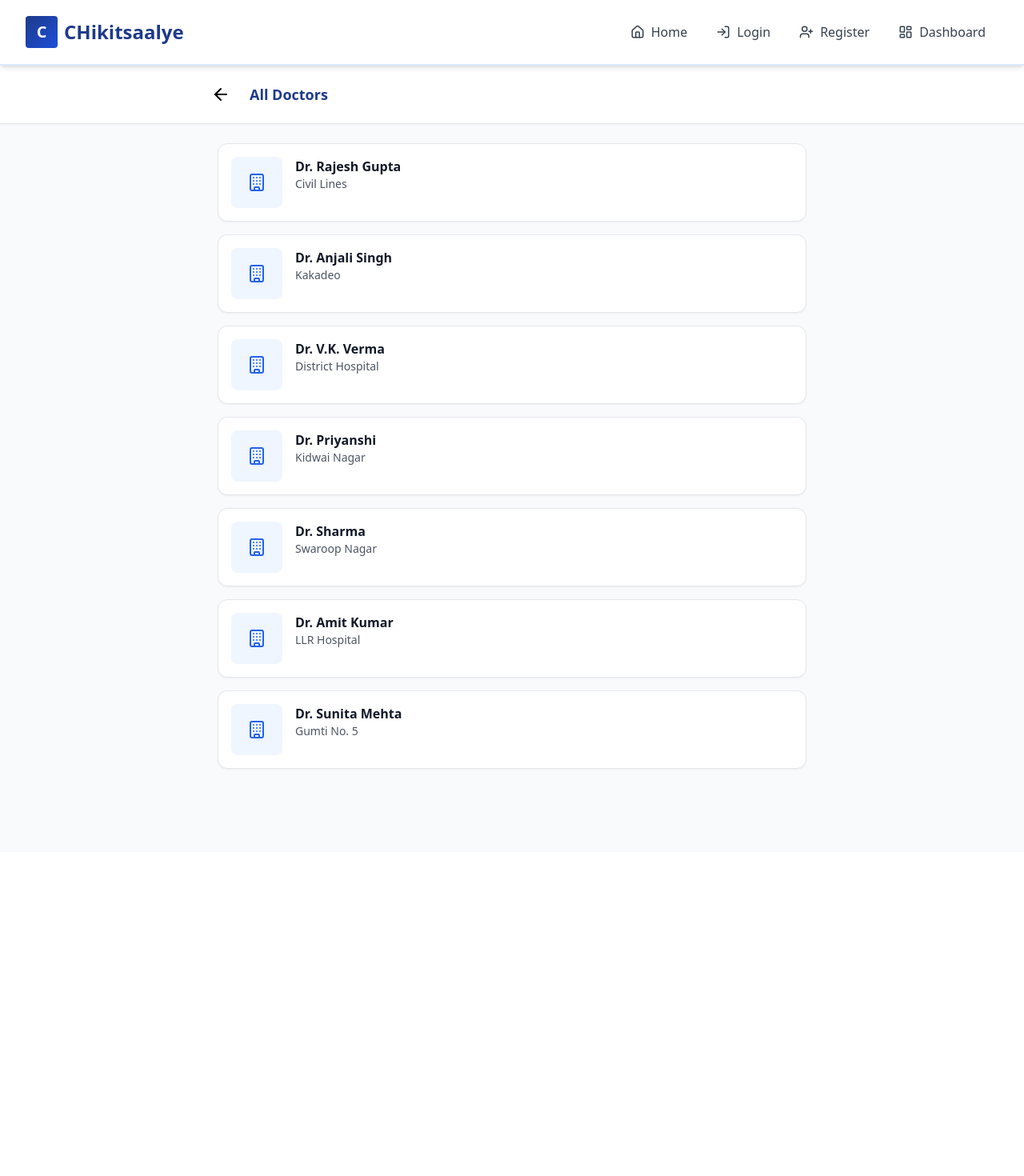
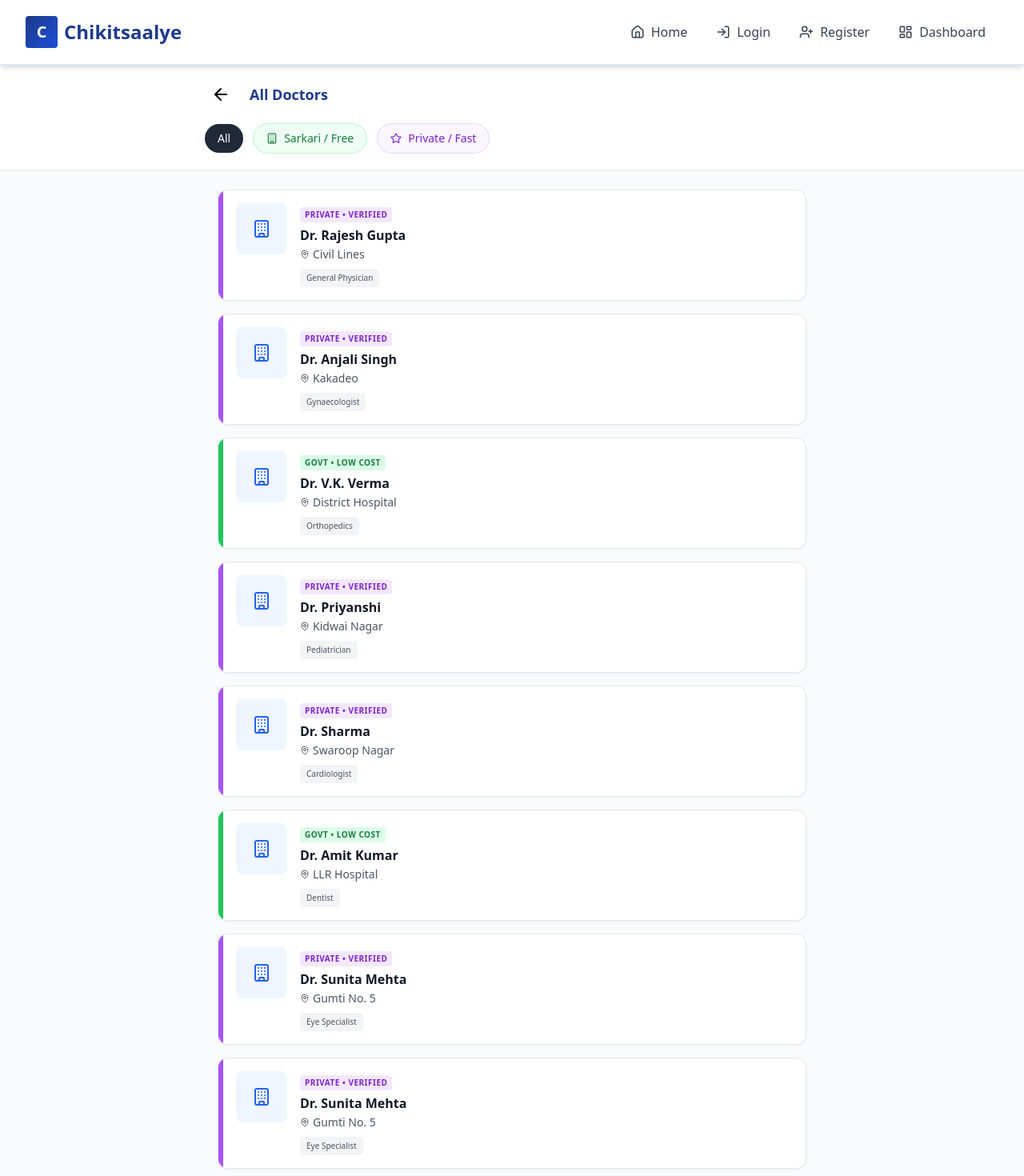
Before and after one commit to sankalplele/chikitsaalye-frontend, a React (Vite) app: page /search in a window 1280 px wide. Shown: the top 1470 px of the page at 80% size. Before the commit the page ends 1065 px from the top, so only its background shows below. Built offline with nearby package versions, Linux system fonts and the light colour scheme.

Commit message:
added dummy data

```diff
--- a/src/components/Navbar.jsx
+++ b/src/components/Navbar.jsx
@@ -28,7 +28,7 @@ function Navbar() {
               <span className="text-white font-bold text-xl">C</span>
             </div>
             <span className="text-xl sm:text-2xl font-bold text-blue-900">
-              CHikitsaalye
+              Chikitsaalye
             </span>
           </Link>
 
--- a/src/pages/SearchResultsPage.jsx
+++ b/src/pages/SearchResultsPage.jsx
@@ -13,6 +13,9 @@ import {
   Home,
   CheckCircle,
   ChevronRight,
+  Activity,
+  Zap,
+  Droplet,
 } from "lucide-react";
 
 // --- MOCK DATA ---
@@ -46,30 +49,60 @@ const LABS_DATA = [
 
 const HOSPITAL_DATA = [
   {
-    id: "kgmu", // KGMU ID
-    name: "King George's Medical University (KGMU)",
+    id: "kgmu",
+    name: "KGMU Lucknow",
     type: "govt",
-    specialties: ["General", "Ortho", "ENT", "Cardio", "Pediatrics"],
+    specialties: ["General", "Ortho", "ENT", "Cardio", "Pediatrics", "Gynae"],
     location: "Chowk, Lucknow",
-    distance: "85 km from Kanpur",
+    distance: "85 km",
     rating: 4.8,
     fees: 50,
     queueStatus: "High",
     nextSlot: "OPD: 9 AM - 2 PM",
     facilities: ["Trauma Center", "Emergency", "Blood Bank", "Forensic"],
+    image: "bg-blue-100",
   },
   {
     id: "h2",
     name: "Regency Hospital",
     type: "private",
-    specialties: ["Cardio", "Neuro"],
+    specialties: ["Cardio", "Neuro", "Multi-Speciality"],
     location: "Sarvodaya Nagar",
     distance: "3.5 km",
     rating: 4.6,
     fees: 600,
     queueStatus: "Low",
     nextSlot: "24 Hours",
-    facilities: ["ICU", "MRI"],
+    facilities: ["ICU", "MRI", "Pvt Ward", "Pharmacy"],
+    image: "bg-purple-100",
+  },
+  {
+    id: "h1",
+    name: "Ursula Hospital",
+    type: "govt",
+    specialties: ["General", "Eye", "Ortho"],
+    location: "Parade, Kanpur",
+    distance: "2.1 km",
+    rating: 4.0,
+    fees: 5,
+    queueStatus: "High",
+    nextSlot: "OPD: 8 AM - 2 PM",
+    facilities: ["X-Ray", "Emergency"],
+    image: "bg-green-100",
+  },
+  {
+    id: "h4",
+    name: "Cardiology Institute (LPS)",
+    type: "govt",
+    specialties: ["Cardio", "Heart Surgery", "CTVS"],
+    location: "Swaroop Nagar",
+    distance: "3.0 km",
+    rating: 4.5,
+    fees: 0,
+    queueStatus: "Moderate",
+    nextSlot: "OPD: 9 AM - 1 PM",
+    facilities: ["Cath Lab", "ICU", "ECG"],
+    image: "bg-green-100",
   },
 ];
 
@@ -117,7 +150,7 @@ const DOCTOR_DATA = [
     rating: 4.8,
     fees: 400,
     nextSlot: "Today, 5:00 PM",
-  }, // Matches 'baby'
+  },
   {
     id: 5,
     name: "Dr. Sharma",
@@ -128,7 +161,7 @@ const DOCTOR_DATA = [
     rating: 4.7,
     fees: 800,
     nextSlot: "Tomorrow, 11:00 AM",
-  }, // Matches 'heart'
+  },
   {
     id: 6,
     name: "Dr. Amit Kumar",
@@ -151,16 +184,40 @@ const DOCTOR_DATA = [
     fees: 300,
     nextSlot: "Today, 7:00 PM",
   },
+  {
+    id: 8,
+    name: "Dr. Sunita Mehta",
+    type: "private",
+    category: "Eye Specialist",
+    location: "Gumti No. 5",
+    distance: "2.8 km",
+    rating: 4.6,
+    fees: 300,
+    nextSlot: "Today, 7:00 PM",
+  },
+  {
+    id: 9,
+    name: "Dr. Sunita Mehta",
+    type: "govt",
+    category: "Eye Specialist",
+    location: "Gumti No. 5",
+    distance: "2.8 km",
+    rating: 4.6,
+    fees: 300,
+    nextSlot: "Today, 7:00 PM",
+  },
 ];
 
 export default function SearchResultsPage() {
   const [searchParams] = useSearchParams();
   const navigate = useNavigate();
   const [filterType, setFilterType] = useState("all");
+  const [sortBy, setSortBy] = useState("distance");
+  const [showHomeCollectionOnly, setShowHomeCollectionOnly] = useState(false);
 
   const query = searchParams.get("q") || "";
   const type = searchParams.get("type") || "doctors";
-  const categoryParam = searchParams.get("category"); // FIX: Read category from URL
+  const categoryParam = searchParams.get("category");
 
   let activeData =
     type === "hospitals"
@@ -170,33 +227,45 @@ export default function SearchResultsPage() {
       : DOCTOR_DATA;
 
   // --- FILTERING LOGIC ---
-  const filteredResults = activeData.filter((item) => {
-    // 1. Tag/Category Filter (e.g. Heart, Baby)
+  const getTestPrice = (lab) => {
+    if (!query) return 0;
+    const searchStr = query.toLowerCase();
+    const test = lab.tests?.find((t) => {
+      const testName = t.name.toLowerCase();
+      return testName.includes(searchStr) || searchStr.includes(testName);
+    });
+    return test ? test.price : 0;
+  };
+
+  const filteredResults = activeData
+    .filter((item) => {
+      // 1. Tag/Category Filter
       if (categoryParam) {
         const cat = categoryParam.toLowerCase();
-      // Map tags to actual data keywords
         const keywords = item.specialties || [item.category];
-      const normalizedKeywords = keywords.map((k) => k.toLowerCase()).join(" ");
+        const normalizedKeywords = keywords
+          .map((k) => k.toLowerCase())
+          .join(" ");
 
         const tagMap = {
           cardio: "cardio",
           heart: "cardio",
-        baby: "pediatrics",
+          baby: "pediatric", // pediatrician matches
           gynae: "gynaecologist",
           ortho: "orthopedics",
-        eye: "ophthalmologist",
+          eye: "eye",
           dental: "dentist",
+          general: "general",
         };
 
         const targetKeyword = tagMap[cat] || cat;
         if (!normalizedKeywords.includes(targetKeyword)) return false;
       }
 
-    // 2. Text Search Filter
+      // 2. Text Search
       if (query) {
         const lowerQ = query.toLowerCase();
         const nameMatch = item.name.toLowerCase().includes(lowerQ);
-      // For labs: also match if they have the test
         const testMatch =
           type === "labs" &&
           item.tests?.some((t) => t.name.toLowerCase().includes(lowerQ));
@@ -204,16 +273,28 @@ export default function SearchResultsPage() {
         if (!nameMatch && !testMatch) return false;
       }
 
-    // 3. Type Filter (Govt/Pvt)
+      // 3. Type Filter
       if (type !== "labs" && filterType !== "all" && item.type !== filterType)
         return false;
 
+      // 4. Lab Filters
+      if (type === "labs") {
+        if (showHomeCollectionOnly && !item.homeCollection) return false;
+        if (query && getTestPrice(item) === 0) return false; // Hide labs that don't have the test if searching for test
+      }
+
       return true;
+    })
+    .sort((a, b) => {
+      if (type === "labs" && sortBy === "priceLow") {
+        return getTestPrice(a) - getTestPrice(b);
+      }
+      return 0;
     });
 
   return (
     <div className="min-h-screen bg-gray-50 pb-20">
-      {/* Header (Simplified for brevity) */}
+      {/* Header */}
       <div className="bg-white sticky top-0 z-10 shadow-sm border-b border-gray-200 px-4 py-4">
         <div className="flex items-center space-x-4 max-w-3xl mx-auto">
           <button
@@ -230,6 +311,75 @@ export default function SearchResultsPage() {
             </h1>
           </div>
         </div>
+
+        {/* --- RESTORED FILTER TOGGLES --- */}
+        <div className="max-w-3xl mx-auto mt-4 flex items-center space-x-3 overflow-x-auto pb-1 hide-scrollbar">
+          {type === "labs" ? (
+            // Lab Filters
+            <>
+              <div className="flex items-center space-x-2 bg-gray-100 rounded-full px-3 py-1.5 border border-gray-200">
+                <ArrowUpDown size={14} className="text-gray-500" />
+                <select
+                  value={sortBy}
+                  onChange={(e) => setSortBy(e.target.value)}
+                  className="bg-transparent text-sm font-medium text-gray-700 focus:outline-none cursor-pointer"
+                >
+                  <option value="distance">Nearest First</option>
+                  <option value="priceLow">Price: Low to High</option>
+                </select>
+              </div>
+              <button
+                onClick={() =>
+                  setShowHomeCollectionOnly(!showHomeCollectionOnly)
+                }
+                className={`px-4 py-1.5 rounded-full text-sm font-medium flex items-center space-x-2 transition-colors ${
+                  showHomeCollectionOnly
+                    ? "bg-blue-600 text-white"
+                    : "bg-white border border-gray-300 text-gray-700"
+                }`}
+              >
+                <Home size={14} />
+                <span>Home Collection</span>
+              </button>
+            </>
+          ) : (
+            // Doctor/Hospital Filters (Govt/Private)
+            <>
+              <button
+                onClick={() => setFilterType("all")}
+                className={`px-4 py-2 rounded-full text-sm font-medium whitespace-nowrap transition-colors ${
+                  filterType === "all"
+                    ? "bg-gray-800 text-white"
+                    : "bg-gray-100 text-gray-700"
+                }`}
+              >
+                All
+              </button>
+              <button
+                onClick={() => setFilterType("govt")}
+                className={`px-4 py-2 rounded-full text-sm font-medium whitespace-nowrap flex items-center space-x-2 transition-colors ${
+                  filterType === "govt"
+                    ? "bg-green-600 text-white"
+                    : "bg-green-50 text-green-700 border border-green-200"
+                }`}
+              >
+                <Building size={14} />
+                <span>Sarkari / Free</span>
+              </button>
+              <button
+                onClick={() => setFilterType("private")}
+                className={`px-4 py-2 rounded-full text-sm font-medium whitespace-nowrap flex items-center space-x-2 transition-colors ${
+                  filterType === "private"
+                    ? "bg-purple-600 text-white"
+                    : "bg-purple-50 text-purple-700 border border-purple-200"
+                }`}
+              >
+                <Star size={14} />
+                <span>Private / Fast</span>
+              </button>
+            </>
+          )}
+        </div>
       </div>
 
       <div className="max-w-3xl mx-auto px-4 py-6 space-y-4">
@@ -237,7 +387,6 @@ export default function SearchResultsPage() {
           <div
             key={item.id}
             onClick={() => {
-              // CLICK HANDLER: Navigate to specific profile page
               if (type === "hospitals") navigate(`/hospital/${item.id}`);
               else if (type === "labs") navigate(`/lab/${item.id}`);
               else navigate(`/doctor/${item.id}`);
@@ -245,10 +394,20 @@ export default function SearchResultsPage() {
             className="bg-white rounded-xl shadow-sm border border-gray-200 overflow-hidden hover:shadow-md transition-shadow cursor-pointer relative"
           >
             {/* RENDER CARD CONTENT BASED ON TYPE */}
-            <div className="p-4 flex">
+            <div className="flex">
+              {/* --- RESTORED COLOR STRIPE FOR DOCTORS/HOSPITALS --- */}
+              {type !== "labs" && (
+                <div
+                  className={`w-1.5 ${
+                    item.type === "govt" ? "bg-green-500" : "bg-purple-500"
+                  }`}
+                ></div>
+              )}
+
+              <div className="p-4 flex-1 flex">
                 {/* Icon */}
                 <div
-                className={`w-16 h-16 rounded-lg flex items-center justify-center mr-4 ${
+                  className={`w-16 h-16 rounded-lg flex items-center justify-center mr-4 flex-shrink-0 ${
                     type === "govt" ? "bg-green-50" : "bg-blue-50"
                   }`}
                 >
@@ -259,11 +418,30 @@ export default function SearchResultsPage() {
                   )}
                 </div>
 
-              <div className="flex-1">
-                <h2 className="font-bold text-gray-900">{item.name}</h2>
-                <p className="text-sm text-gray-600">{item.location}</p>
+                <div className="flex-1 min-w-0">
+                  {/* --- RESTORED VISUAL BADGES (TAGS) --- */}
+                  {type !== "labs" && (
+                    <span
+                      className={`inline-block px-1.5 py-0.5 rounded text-[10px] font-bold uppercase tracking-wider mb-1 ${
+                        item.type === "govt"
+                          ? "bg-green-100 text-green-700"
+                          : "bg-purple-100 text-purple-700"
+                      }`}
+                    >
+                      {item.type === "govt"
+                        ? "Govt • Low Cost"
+                        : "Private • Verified"}
+                    </span>
+                  )}
 
-                {/* Lab Specific: Show matched test price or "View Profile" */}
+                  <h2 className="font-bold text-gray-900 truncate">
+                    {item.name}
+                  </h2>
+                  <p className="text-sm text-gray-600 flex items-center mt-0.5">
+                    <MapPin size={12} className="mr-1" /> {item.location}
+                  </p>
+
+                  {/* Lab Specific Logic */}
                   {type === "labs" ? (
                     <div className="mt-2">
                       {query &&
@@ -285,21 +463,35 @@ export default function SearchResultsPage() {
                       )}
                     </div>
                   ) : (
-                  <div className="mt-2 flex gap-2">
-                    {item.specialties?.slice(0, 3).map((s) => (
+                    <div className="mt-2 flex gap-2 overflow-hidden">
+                      {/* Doctor/Hospital Specialties Pills */}
+                      {item.specialties ? (
+                        item.specialties.slice(0, 3).map((s) => (
                           <span
                             key={s}
-                        className="text-[10px] bg-gray-100 px-2 py-1 rounded"
+                            className="text-[10px] bg-gray-100 px-2 py-1 rounded text-gray-600 whitespace-nowrap"
                           >
                             {s}
                           </span>
-                    ))}
+                        ))
+                      ) : (
+                        <span className="text-[10px] bg-gray-100 px-2 py-1 rounded text-gray-600">
+                          {item.category}
+                        </span>
+                      )}
                     </div>
                   )}
                 </div>
               </div>
             </div>
+          </div>
         ))}
+
+        {filteredResults.length === 0 && (
+          <div className="text-center py-12 text-gray-500">
+            No results found.
+          </div>
+        )}
       </div>
     </div>
   );
```
Lines whose indentation alone changed are shown as unchanged.
